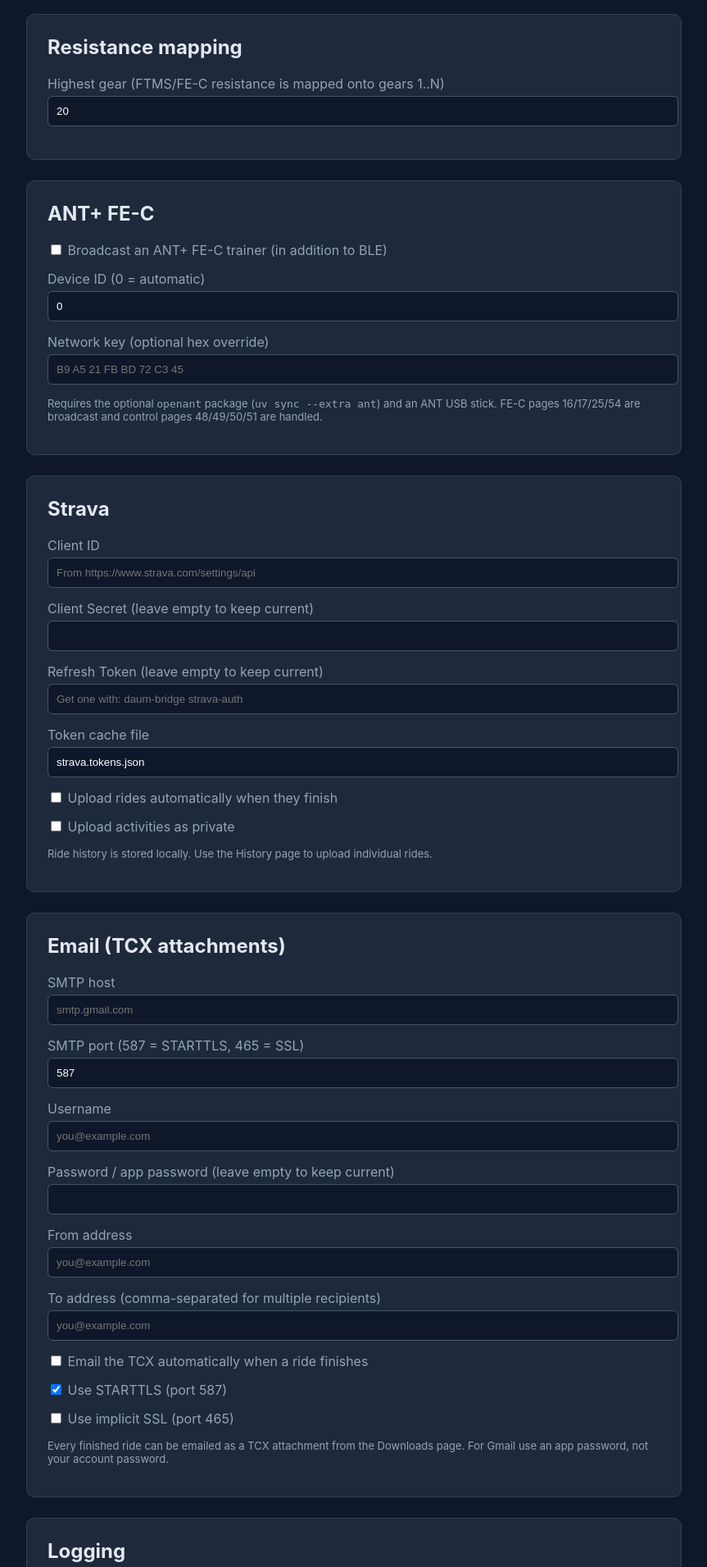
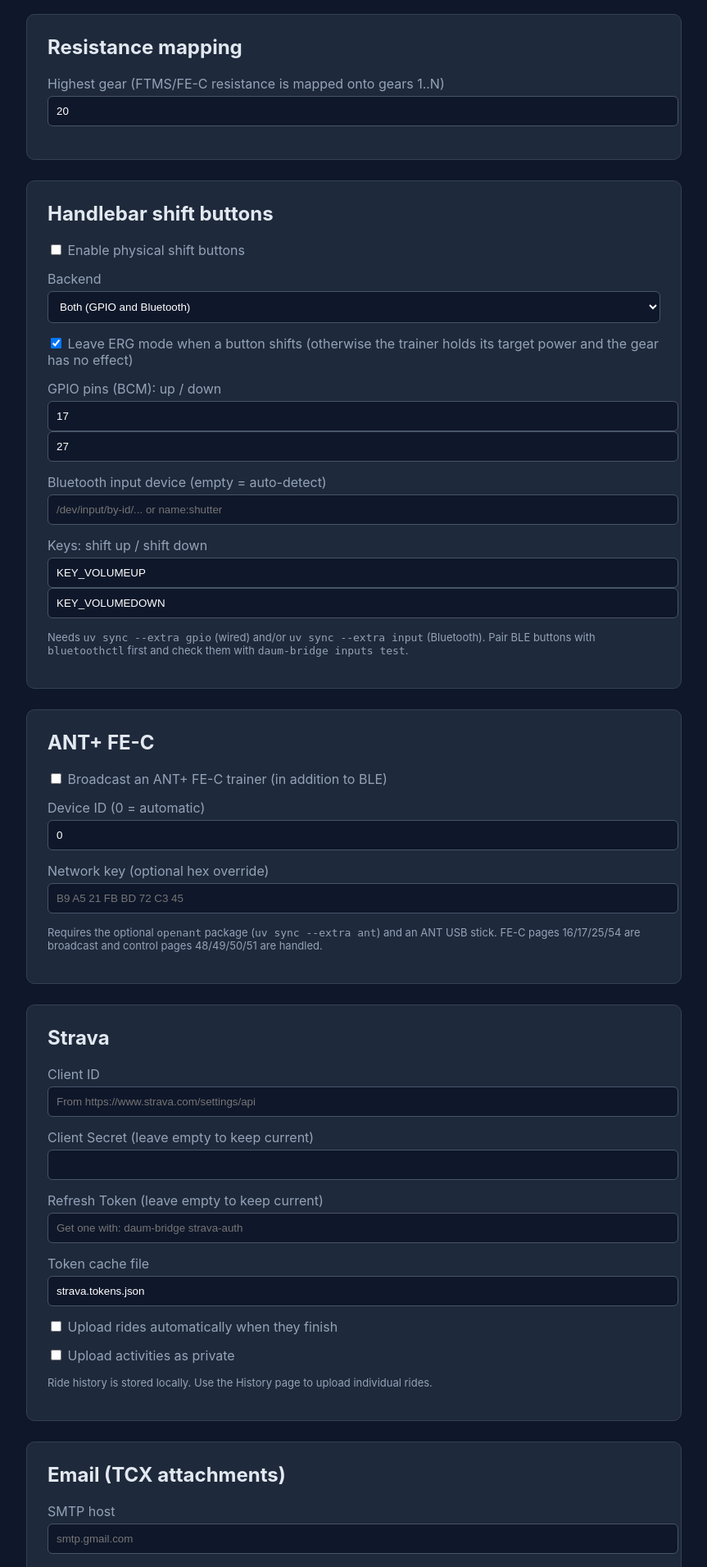
Before and after one commit to nicks-technik/daum-bridge, a FastAPI app: template src/daum_bridge/web/templates/config.html in a window 1280 px wide. Shown: the part 674-2585 px from the top of the page at 82% size, without its empty margins (208-1071 px from the left). Run offline with FastAPI, Linux system fonts and the light colour scheme; the template is opened without the code that fills it, so the values that code supplies are empty.

Commit message:
feat(web): expose shift-button status and settings
Report the input state (active backends, last shift source, problems) through /api/state and /api/diagnostics, round-trip the input section through /api/config, and add a Handlebar shift buttons section to the config page.

The values are read with getattr defaults so an older config file without an input section still renders.

```diff
--- a/src/daum_bridge/web/app.py
+++ b/src/daum_bridge/web/app.py
@@ -139,7 +139,25 @@ def create_app(bridge) -> FastAPI:
                 "bridge": {
                     "poll_interval": cfg.bridge.poll_interval,
                     "max_gear": getattr(cfg.bridge, "max_gear", 20),
-                }
+                },
+                "input": {
+                    "enabled": getattr(cfg.input, "enabled", False),
+                    "backend": getattr(cfg.input, "backend", "both"),
+                    "shift_clears_erg": getattr(cfg.input, "shift_clears_erg", True),
+                    "repeat_delay": getattr(cfg.input, "repeat_delay", 0.45),
+                    "repeat_interval": getattr(cfg.input, "repeat_interval", 0.12),
+                    "gpio": {
+                        "up_pin": getattr(cfg.input.gpio, "up_pin", 17),
+                        "down_pin": getattr(cfg.input.gpio, "down_pin", 27),
+                        "bounce_time": getattr(cfg.input.gpio, "bounce_time", 0.05),
+                        "active_low": getattr(cfg.input.gpio, "active_low", True),
+                    },
+                    "evdev": {
+                        "device": getattr(cfg.input.evdev, "device", ""),
+                        "up_key": getattr(cfg.input.evdev, "up_key", "KEY_VOLUMEUP"),
+                        "down_key": getattr(cfg.input.evdev, "down_key", "KEY_VOLUMEDOWN"),
+                    },
+                },
             }
             return JSONResponse(data)
         except Exception as e:
@@ -188,6 +206,40 @@ def create_app(bridge) -> FastAPI:
                         cfg['bridge']['max_gear'] = int(data['bridge']['max_gear'])
                     except (TypeError, ValueError):
                         pass
+            if 'input' in data:
+                cfg.setdefault('input', {})
+                inp = data['input'] or {}
+                for key in ('enabled', 'shift_clears_erg'):
+                    if key in inp:
+                        cfg['input'][key] = bool(inp[key])
+                if 'backend' in inp:
+                    cfg['input']['backend'] = str(inp['backend'] or 'both')
+                for key in ('repeat_delay', 'repeat_interval'):
+                    if key in inp:
+                        try:
+                            cfg['input'][key] = float(inp[key])
+                        except (TypeError, ValueError):
+                            pass
+                if isinstance(inp.get('gpio'), dict):
+                    gpio = cfg['input'].setdefault('gpio', {})
+                    for key in ('up_pin', 'down_pin'):
+                        if key in inp['gpio']:
+                            try:
+                                gpio[key] = int(inp['gpio'][key])
+                            except (TypeError, ValueError):
+                                pass
+                    if 'bounce_time' in inp['gpio']:
+                        try:
+                            gpio['bounce_time'] = float(inp['gpio']['bounce_time'])
+                        except (TypeError, ValueError):
+                            pass
+                    if 'active_low' in inp['gpio']:
+                        gpio['active_low'] = bool(inp['gpio']['active_low'])
+                if isinstance(inp.get('evdev'), dict):
+                    evdev_cfg = cfg['input'].setdefault('evdev', {})
+                    for key in ('device', 'up_key', 'down_key'):
+                        if key in inp['evdev']:
+                            evdev_cfg[key] = str(inp['evdev'][key] or '')
             if 'logging' in data:
                 cfg.setdefault('logging', {})
                 if 'log_raw_frames' in data['logging']:
@@ -253,6 +305,7 @@ def create_app(bridge) -> FastAPI:
             "client_connected": getattr(bridge, '_client_connected', False),
             "virtual_shifting": getattr(bridge, '_virtual_shifting_enabled', True),
             "ride_paused": getattr(bridge, '_ride_paused', False),
+            "input": bridge.input_status() if hasattr(bridge, "input_status") else {},
         })
 
     @app.get("/api/status")
@@ -307,6 +360,7 @@ def create_app(bridge) -> FastAPI:
             "consecutive_errors": getattr(bridge, '_consecutive_errors', 0),
             "app_connected": getattr(bridge, '_app_connected', False) or getattr(bridge, '_client_connected', False),
             "virtual_shifting_enabled": getattr(bridge, '_virtual_shifting_enabled', True),
+            "input": bridge.input_status() if hasattr(bridge, "input_status") else {},
             "uptime_seconds": int(uptime),
             "serial_connected_seconds": serial_since_sec,
             "app_connected_seconds": app_since_sec,
--- a/src/daum_bridge/web/templates/config.html
+++ b/src/daum_bridge/web/templates/config.html
@@ -55,6 +55,39 @@
                 <label>Highest gear (FTMS/FE-C resistance is mapped onto gears 1..N)</label>
                 <input type="number" id="maxGear" value="20" min="2" max="28">
             </div>
+        </div>
+        <div class="section">
+            <h2>Handlebar shift buttons</h2>
+            <div class="form-group">
+                <label><input type="checkbox" id="inputEnabled" style="width: auto;"> Enable physical shift buttons</label>
+            </div>
+            <div class="form-group">
+                <label>Backend</label>
+                <select id="inputBackend">
+                    <option value="both">Both (GPIO and Bluetooth)</option>
+                    <option value="gpio">GPIO only (wired to the Pi)</option>
+                    <option value="evdev">Bluetooth HID only</option>
+                    <option value="none">Disabled</option>
+                </select>
+            </div>
+            <div class="form-group">
+                <label><input type="checkbox" id="inputClearsErg" style="width: auto;"> Leave ERG mode when a button shifts (otherwise the trainer holds its target power and the gear has no effect)</label>
+            </div>
+            <div class="form-group">
+                <label>GPIO pins (BCM): up / down</label>
+                <input type="number" id="gpioUpPin" value="17" min="0" max="27">
+                <input type="number" id="gpioDownPin" value="27" min="0" max="27">
+            </div>
+            <div class="form-group">
+                <label>Bluetooth input device (empty = auto-detect)</label>
+                <input type="text" id="evdevDevice" placeholder="/dev/input/by-id/... or name:shutter">
+            </div>
+            <div class="form-group">
+                <label>Keys: shift up / shift down</label>
+                <input type="text" id="evdevUpKey" value="KEY_VOLUMEUP">
+                <input type="text" id="evdevDownKey" value="KEY_VOLUMEDOWN">
+            </div>
+            <p style="color: #94a3b8; font-size: 13px;">Needs <code>uv sync --extra gpio</code> (wired) and/or <code>uv sync --extra input</code> (Bluetooth). Pair BLE buttons with <code>bluetoothctl</code> first and check them with <code>daum-bridge inputs test</code>.</p>
         </div>
         <div class="section">
             <h2>ANT+ FE-C</h2>
@@ -158,6 +191,20 @@
                     document.getElementById('antNetworkKey').value = data.ant.network_key || '';
                 }
                 if (data.bridge) document.getElementById('maxGear').value = data.bridge.max_gear || 20;
+                if (data.input) {
+                    document.getElementById('inputEnabled').checked = !!data.input.enabled;
+                    document.getElementById('inputBackend').value = data.input.backend || 'both';
+                    document.getElementById('inputClearsErg').checked = data.input.shift_clears_erg !== false;
+                    if (data.input.gpio) {
+                        document.getElementById('gpioUpPin').value = data.input.gpio.up_pin ?? 17;
+                        document.getElementById('gpioDownPin').value = data.input.gpio.down_pin ?? 27;
+                    }
+                    if (data.input.evdev) {
+                        document.getElementById('evdevDevice').value = data.input.evdev.device || '';
+                        document.getElementById('evdevUpKey').value = data.input.evdev.up_key || 'KEY_VOLUMEUP';
+                        document.getElementById('evdevDownKey').value = data.input.evdev.down_key || 'KEY_VOLUMEDOWN';
+                    }
+                }
                 if (data.logging) document.getElementById('logRaw').checked = !!data.logging.log_raw_frames;
                 if (data.strava) {
                     document.getElementById('stravaClientId').value = data.strava.client_id || '';
@@ -195,6 +242,20 @@
                     },
                     bridge: {
                         max_gear: parseInt(document.getElementById('maxGear').value || '20', 10)
+                    },
+                    input: {
+                        enabled: document.getElementById('inputEnabled').checked,
+                        backend: document.getElementById('inputBackend').value,
+                        shift_clears_erg: document.getElementById('inputClearsErg').checked,
+                        gpio: {
+                            up_pin: parseInt(document.getElementById('gpioUpPin').value || '17', 10),
+                            down_pin: parseInt(document.getElementById('gpioDownPin').value || '27', 10)
+                        },
+                        evdev: {
+                            device: document.getElementById('evdevDevice').value || '',
+                            up_key: document.getElementById('evdevUpKey').value || 'KEY_VOLUMEUP',
+                            down_key: document.getElementById('evdevDownKey').value || 'KEY_VOLUMEDOWN'
+                        }
                     },
                     logging: {
                         log_raw_frames: document.getElementById('logRaw').checked
```
